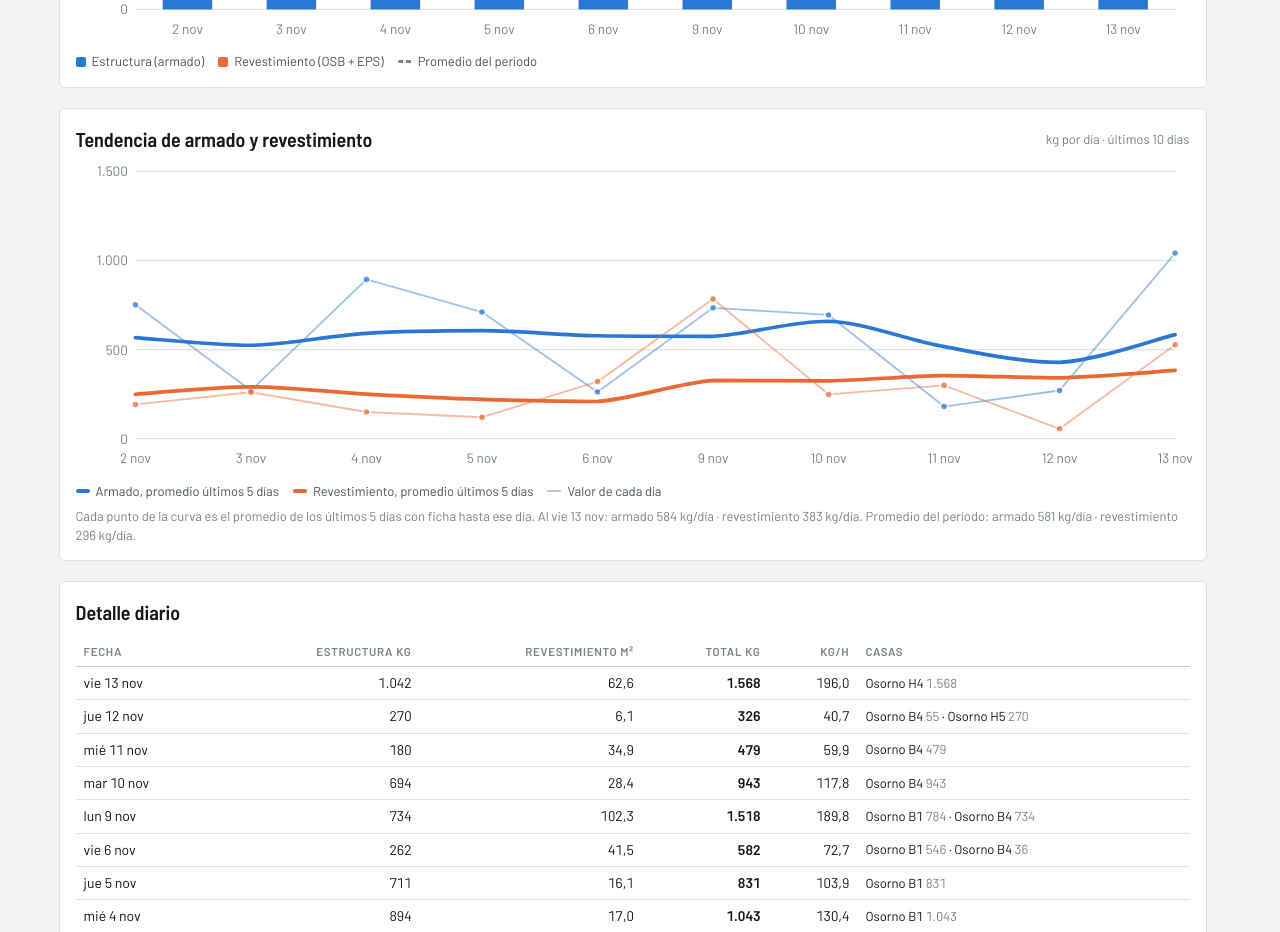
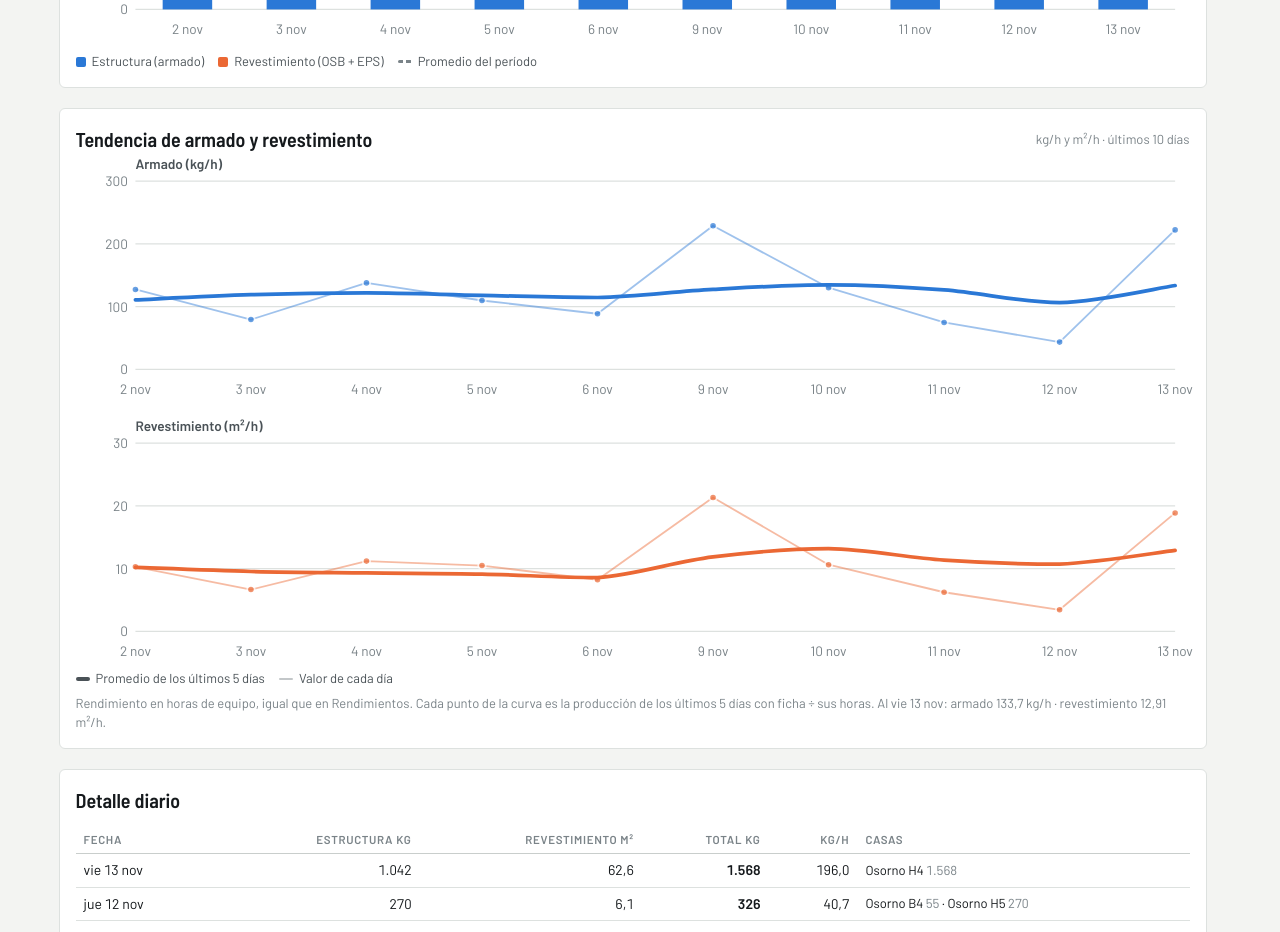
Before and after one commit to dagonzav/produccion-dmia, a plain HTML site: page index.html in a window 1280 px wide. Shown: the part 820-1752 px from the top of the page. Drawn offline with Linux system fonts and the light colour scheme.

Commit message:
Tendencia en kg/h (armado) y m²/h (revestimiento)
Co-Authored-By: Claude Opus 5.5 <noreply@anthropic.com>
Claude-Session: https://claude.ai/code/session_014qZvdr7HK9RVRmEDFzaeps

```diff
--- a/index.html
+++ b/index.html
@@ -1087,33 +1087,43 @@ function chartGlobal(box, G, n){
 }
 function chartTend(box, G, n){
   const ds=G.daily.slice(-n); if(!ds.length){ box.innerHTML=`<div class="empty small">Aún no hay fichas registradas.</div>`; return; }
-  const W=900,H=260,L=48,Rm=12,T=14,B=30, iw=W-L-Rm, ih=H-T-B, N=ds.length;
-  /* Tendencia = promedio de los últimos 5 días con ficha (el día y los 4 anteriores), calculado sobre toda la historia para que el inicio del período también tenga sus 5 días; dibujado como curva suave */
-  const VW=5, all=G.daily, off=all.length-N;
-  const mov=k=>ds.map((d,i)=>{ const j=off+i, w=all.slice(Math.max(0,j-VW+1), j+1); return w.reduce((s,x)=>s+x[k],0)/w.length; });
-  const mA=mov("a"), mF=mov("f");
-  const max=Math.max(1,...ds.flatMap(d=>[d.a,d.f]))*1.12;
-  const p=Math.pow(10,Math.floor(Math.log10(max/4))); let nice=10*p; for(const m of [1,2,2.5,5,10]) if(m*p*4>=max){ nice=m*p; break; }
-  const top=nice*Math.ceil(max/nice), Y=v=>T+ih*(1-Math.max(0,v)/top), X=i=>N===1? L+iw/2 : L+iw*i/(N-1);
-  /* Curva suave por los puntos (Catmull-Rom → Bézier), sin pasarse de los valores vecinos */
+  /* Rendimiento diario en horas de equipo: las horas del día se reparten entre armado y revestimiento (el revestimiento pesa 1+factor), como en el resto del programa */
+  const hd=G.hd, wF=1+(Number(st.cfg.factorForrado)||0);
+  const all=G.daily.map(d=>{ const den=d.a+wF*d.f; const hA=den>0? hd*d.a/den:0, hF=den>0? hd*wF*d.f/den:0; return {...d,hA,hF,kgh:hA>0?d.a/hA:null,m2h:hF>0?(d.fm||0)/hF:null}; });
+  const N=ds.length, off=all.length-N, VW=5;
+  /* Tendencia = rendimiento de los últimos 5 días con ficha hasta ese día (suma de producción ÷ suma de horas), sobre toda la historia */
+  const mov=(k,h)=>ds.map((d,i)=>{ const j=off+i, w=all.slice(Math.max(0,j-VW+1), j+1); const sh=w.reduce((s,x)=>s+x[h],0); return sh>0? w.reduce((s,x)=>s+(x[k]||0),0)/sh : null; });
+  const series=[
+    {k:"kgh", m:mov("a","hA"), col:"var(--armado)", nom:"Armado", u:"kg/h", f:v=>nf1.format(v)},
+    {k:"m2h", m:mov("fm","hF"), col:"var(--forrado)", nom:"Revestimiento", u:"m²/h", f:v=>new Intl.NumberFormat("es-CL",{minimumFractionDigits:2,maximumFractionDigits:2}).format(v)}];
   const smooth=pts=>{ if(pts.length<2) return ""; let d=`M${pts[0][0]},${pts[0][1]}`;
     for(let i=0;i<pts.length-1;i++){ const p0=pts[Math.max(0,i-1)], p1=pts[i], p2=pts[i+1], p3=pts[Math.min(pts.length-1,i+2)];
       const lo=Math.min(p1[1],p2[1]), hi=Math.max(p1[1],p2[1]), cl=v=>Math.min(hi,Math.max(lo,v));
       d+=` C${p1[0]+(p2[0]-p0[0])/6},${cl(p1[1]+(p2[1]-p0[1])/6)} ${p2[0]-(p3[0]-p1[0])/6},${cl(p2[1]-(p3[1]-p1[1])/6)} ${p2[0]},${p2[1]}`; }
     return d; };
-  let g=""; for(let v=0; v<=top+1e-6; v+=nice) g+=`<line x1="${L}" x2="${W-Rm}" y1="${Y(v)}" y2="${Y(v)}" stroke="var(--line)"/><text x="${L-6}" y="${Y(v)+4}" text-anchor="end">${kg(v)}</text>`;
-  const step=Math.max(1,Math.ceil(N/12));
-  ds.forEach((d,i)=>{ if(i%step===0||i===N-1){ const dd=D(d.fecha); g+=`<text x="${X(i)}" y="${H-10}" text-anchor="middle">${dd.getUTCDate()} ${MES[dd.getUTCMonth()]}</text>`; } });
-  const serie=(k,col,m)=>{ let o=`<polyline points="${ds.map((d,i)=>`${X(i)},${Y(d[k])}`).join(" ")}" fill="none" stroke="${col}" stroke-width="1.5" stroke-linejoin="round" opacity=".45"/>`;
-    o+=ds.map((d,i)=>`<circle cx="${X(i)}" cy="${Y(d[k])}" r="3" fill="${col}" stroke="var(--panel)" stroke-width="1.5" opacity=".7"/>`).join("");
-    if(N>1) o+=`<path d="${smooth(m.map((v,i)=>[X(i),Y(v)]))}" fill="none" stroke="${col}" stroke-width="3" stroke-linecap="round"/>`;
-    return o; };
-  g+=serie("a","var(--armado)",mA)+serie("f","var(--forrado)",mF);
-  g+=`<line class="cross" x1="0" x2="0" y1="${T}" y2="${T+ih}" stroke="var(--ink-3)" stroke-width="1" opacity="0"/>`;
-  const avA=ds.reduce((s,d)=>s+d.a,0)/N, avF=ds.reduce((s,d)=>s+d.f,0)/N;
-  box.innerHTML=svgEl(W,H,g)+`<div class="legend"><span><i style="background:var(--armado);height:4px"></i>Armado, promedio últimos 5 días</span><span><i style="background:var(--forrado);height:4px"></i>Revestimiento, promedio últimos 5 días</span><span><i style="background:var(--ink-3);opacity:.45;height:2px"></i>Valor de cada día</span></div>`
-    +`<p class="small muted" style="margin:6px 0 0">Cada punto de la curva es el promedio de los últimos ${VW} días con ficha hasta ese día. Al ${fmtD(ds[N-1].fecha)}: armado ${kg(mA[N-1])} kg/día · revestimiento ${kg(mF[N-1])} kg/día. Promedio del período: armado ${kg(avA)} kg/día · revestimiento ${kg(avF)} kg/día.</p>`;
-  attachTip(box, ds.map((d,i)=>({x:X(i), html:`<b>${fmtD(d.fecha)}</b><br>Armado ${kg(d.a)} kg · prom. 5 días ${kg(mA[i])}<br>Revestimiento ${kg(d.f)} kg · prom. 5 días ${kg(mF[i])}`})));
+  box.innerHTML=series.map((_,si)=>`<div class="chart" data-tend="${si}" style="margin-top:${si?14:0}px"></div>`).join("")
+    +`<div class="legend"><span><i style="background:var(--ink-2);height:4px"></i>Promedio de los últimos ${VW} días</span><span><i style="background:var(--ink-3);opacity:.45;height:2px"></i>Valor de cada día</span></div>`
+    +`<p class="small muted" style="margin:6px 0 0">Rendimiento en horas de equipo, igual que en Rendimientos. Cada punto de la curva es la producción de los últimos ${VW} días con ficha ÷ sus horas. Al ${fmtD(ds[N-1].fecha)}: armado ${series[0].m[N-1]==null?"—":series[0].f(series[0].m[N-1])} kg/h · revestimiento ${series[1].m[N-1]==null?"—":series[1].f(series[1].m[N-1])} m²/h.</p>`;
+  series.forEach((S,si)=>{
+    const sub=box.querySelector(`[data-tend="${si}"]`), dv=ds.map((d,i)=>all[off+i][S.k]);
+    const W=900,H=200,L=48,Rm=12,T=22,B=26, iw=W-L-Rm, ih=H-T-B;
+    const max=Math.max(1e-6,...dv.filter(v=>v!=null),...S.m.filter(v=>v!=null))*1.12;
+    const p=Math.pow(10,Math.floor(Math.log10(max/4))); let nice=10*p; for(const m of [1,2,2.5,5,10]) if(m*p*4>=max){ nice=m*p; break; }
+    const top=nice*Math.ceil(max/nice), Y=v=>T+ih*(1-Math.max(0,v)/top), X=i=>N===1? L+iw/2 : L+iw*i/(N-1);
+    const yl=v=> nice<1? new Intl.NumberFormat("es-CL",{maximumFractionDigits:2}).format(v) : nf0.format(v);
+    let g=`<text x="${L}" y="12" style="font-weight:600;fill:var(--ink-2)">${S.nom} (${S.u})</text>`;
+    for(let v=0; v<=top+1e-6; v+=nice) g+=`<line x1="${L}" x2="${W-Rm}" y1="${Y(v)}" y2="${Y(v)}" stroke="var(--line)"/><text x="${L-6}" y="${Y(v)+4}" text-anchor="end">${yl(v)}</text>`;
+    const step=Math.max(1,Math.ceil(N/12));
+    ds.forEach((d,i)=>{ if(i%step===0||i===N-1){ const dd=D(d.fecha); g+=`<text x="${X(i)}" y="${H-6}" text-anchor="middle">${dd.getUTCDate()} ${MES[dd.getUTCMonth()]}</text>`; } });
+    const pts=dv.map((v,i)=>v==null?null:[X(i),Y(v)]).filter(Boolean);
+    if(pts.length>1) g+=`<polyline points="${pts.map(q=>q.join(",")).join(" ")}" fill="none" stroke="${S.col}" stroke-width="1.5" stroke-linejoin="round" opacity=".45"/>`;
+    g+=pts.map(q=>`<circle cx="${q[0]}" cy="${q[1]}" r="3" fill="${S.col}" stroke="var(--panel)" stroke-width="1.5" opacity=".7"/>`).join("");
+    const mp=S.m.map((v,i)=>v==null?null:[X(i),Y(v)]).filter(Boolean);
+    if(mp.length>1) g+=`<path d="${smooth(mp)}" fill="none" stroke="${S.col}" stroke-width="3" stroke-linecap="round"/>`;
+    g+=`<line class="cross" x1="0" x2="0" y1="${T}" y2="${T+ih}" stroke="var(--ink-3)" stroke-width="1" opacity="0"/>`;
+    sub.innerHTML=svgEl(W,H,g);
+    attachTip(sub, ds.map((d,i)=>({x:X(i), html:`<b>${fmtD(d.fecha)}</b><br>${S.nom}: ${dv[i]==null?"sin producción":`${S.f(dv[i])} ${S.u}`}<br>Promedio ${VW} días: ${S.m[i]==null?"—":`${S.f(S.m[i])} ${S.u}`}`})));
+  });
 }
 function renderProduccion(){
   const el=$("v-prod");
@@ -1145,7 +1155,7 @@ function renderProduccion(){
   ${fila("Armado (estructura)","var(--armado)","a",sumA,hA,mesA,totA)}
   ${fila("Revestimiento (OSB + EPS)","var(--forrado)","f",sumF,hF,mesF,totF)}
   <div class="panel"><div class="row"><h2 class="grow">Kg fabricados por día</h2><div class="row small" role="group" aria-label="Período" style="gap:4px"><span class="lbl">Últimos</span>${[5,10,20,30].map(v=>`<button class="${v===n?"pri":"ghost"} small" data-rango="${v}" aria-pressed="${v===n}">${v} días</button>`).join("")}</div></div><div class="chart" id="chGlobal"></div></div>
-  <div class="panel"><div class="row"><h2 class="grow">Tendencia de armado y revestimiento</h2><span class="small muted">kg por día · últimos ${n} días</span></div><div class="chart" id="chTend"></div></div>
+  <div class="panel"><div class="row"><h2 class="grow">Tendencia de armado y revestimiento</h2><span class="small muted">kg/h y m²/h · últimos ${n} días</span></div><div class="chart" id="chTend"></div></div>
   <div class="panel" style="display:grid;gap:10px"><h2>Detalle diario</h2>
     ${per.length?`<div class="tablewrap"><table class="num"><tr><th>Fecha</th><th class="r">Estructura kg</th><th class="r">Revestimiento m²</th><th class="r">Total kg</th><th class="r">kg/h</th><th>Casas</th></tr>
     ${[...per].reverse().map(d=>`<tr><td>${fmtD(d.fecha)}</td><td class="r">${kg(d.a)}</td><td class="r">${fm2(d.fm)}</td><td class="r"><b>${kg(d.a+d.f)}</b></td><td class="r">${nf1.format(d.kgh)}</td><td class="small">${d.casas.map(c=>`${esc(c.nombre)} <span class="muted">${kg(c.a+c.f)}</span>`).join(" · ")}</td></tr>`).join("")}
```
